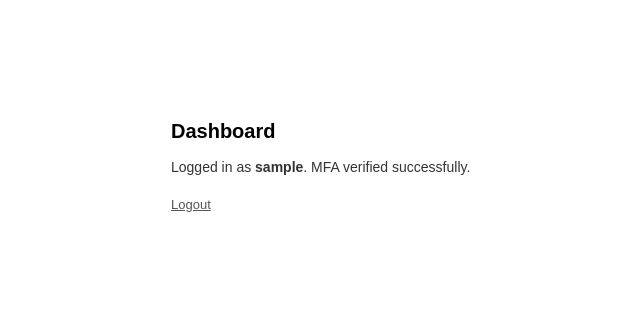
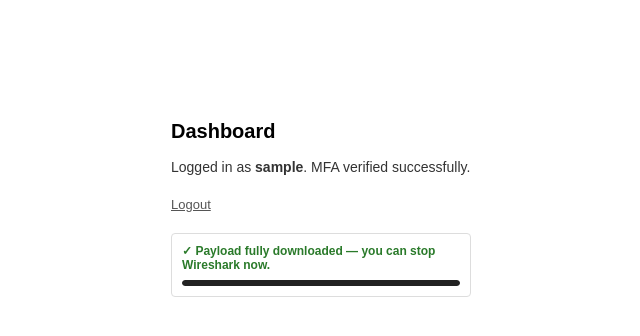
Before and after one commit to turalvelizade/mfa-flask-thesis, a Flask app: page /dashboard in a window 1280 px wide. Shown: the top 336 px of the page, without its empty margins (319-959 px from the left). Run offline with Flask 3, Linux system fonts and the light colour scheme; the visitor is signed in with stand-in values (Sample User, id 1); data that the repository does not hold is empty; some libraries are stand-ins or nearby versions.

Commit message:
Add files via upload

```diff
--- a/templates/dashboard.html
+++ b/templates/dashboard.html
@@ -35,6 +35,37 @@
       font-size: 13px;
       color: #555;
     }
+
+    .payload-box {
+      margin-top: 20px;
+      padding: 10px;
+      border: 1px solid #ddd;
+      border-radius: 4px;
+      font-size: 12px;
+      color: #555;
+    }
+
+    .progress-bar-wrap {
+      width: 100%;
+      height: 6px;
+      background: #eee;
+      border-radius: 3px;
+      margin-top: 8px;
+      overflow: hidden;
+    }
+
+    .progress-bar-fill {
+      height: 100%;
+      width: 0%;
+      background: #222;
+      border-radius: 3px;
+      transition: width 0.3s ease;
+    }
+
+    .payload-done {
+      color: #2a7a2a;
+      font-weight: bold;
+    }
   </style>
 </head>
 
@@ -43,15 +74,66 @@
     <h2>Dashboard</h2>
     <p>Logged in as <strong>{{ username }}</strong>. MFA verified successfully.</p>
     <a href="/logout">Logout</a>
+
+    <!-- Payload download status — visible while Wireshark is running -->
+    <div class="payload-box" id="payload-box">
+      <span id="payload-status">Downloading page payload... <span id="payload-pct">0%</span></span>
+      <div class="progress-bar-wrap">
+        <div class="progress-bar-fill" id="payload-bar"></div>
+      </div>
+    </div>
   </div>
 
   <script>
-    window.addEventListener("load", function () {
-      fetch("/dashboard-loaded", {
-        method: "POST",
-        keepalive: true
-      });
-    });
+    // Notify backend that dashboard loaded (for full workflow timing log)
+    fetch("/dashboard-loaded", { method: "POST", keepalive: true });
+
+    // Fetch the controlled payload and show live progress
+    // When it reaches 100% you can stop Wireshark
+    (function () {
+      var expectedBytes = 0;
+
+      // First get the expected size from the payload endpoint headers
+      fetch("/payload", { cache: "no-store" })
+        .then(function (response) {
+          var contentLength = response.headers.get("Content-Length");
+          expectedBytes = contentLength ? parseInt(contentLength) : 0;
+
+          var reader = response.body.getReader();
+          var received = 0;
+          var bar = document.getElementById("payload-bar");
+          var pct = document.getElementById("payload-pct");
+          var status = document.getElementById("payload-status");
+
+          function read() {
+            return reader.read().then(function (result) {
+              if (result.done) {
+                // Payload fully downloaded — safe to stop Wireshark now
+                bar.style.width = "100%";
+                pct.textContent = "100%";
+                status.innerHTML = '<span class="payload-done">✓ Payload fully downloaded — you can stop Wireshark now.</span>';
+                console.log("[PAYLOAD] fully received: " + received + " bytes");
+                return;
+              }
+              received += result.value.length;
+              if (expectedBytes > 0) {
+                var percent = Math.min(100, Math.round((received / expectedBytes) * 100));
+                bar.style.width = percent + "%";
+                pct.textContent = percent + "%";
+              } else {
+                pct.textContent = Math.round(received / 1024) + " KB received";
+              }
+              return read();
+            });
+          }
+
+          return read();
+        })
+        .catch(function (err) {
+          document.getElementById("payload-status").textContent = "Payload fetch failed: " + err;
+          console.warn("[PAYLOAD] error:", err);
+        });
+    })();
   </script>
 </body>
 
```
Also changed, not shown: templates/mfa_verify.html (+0 -24 lines).
